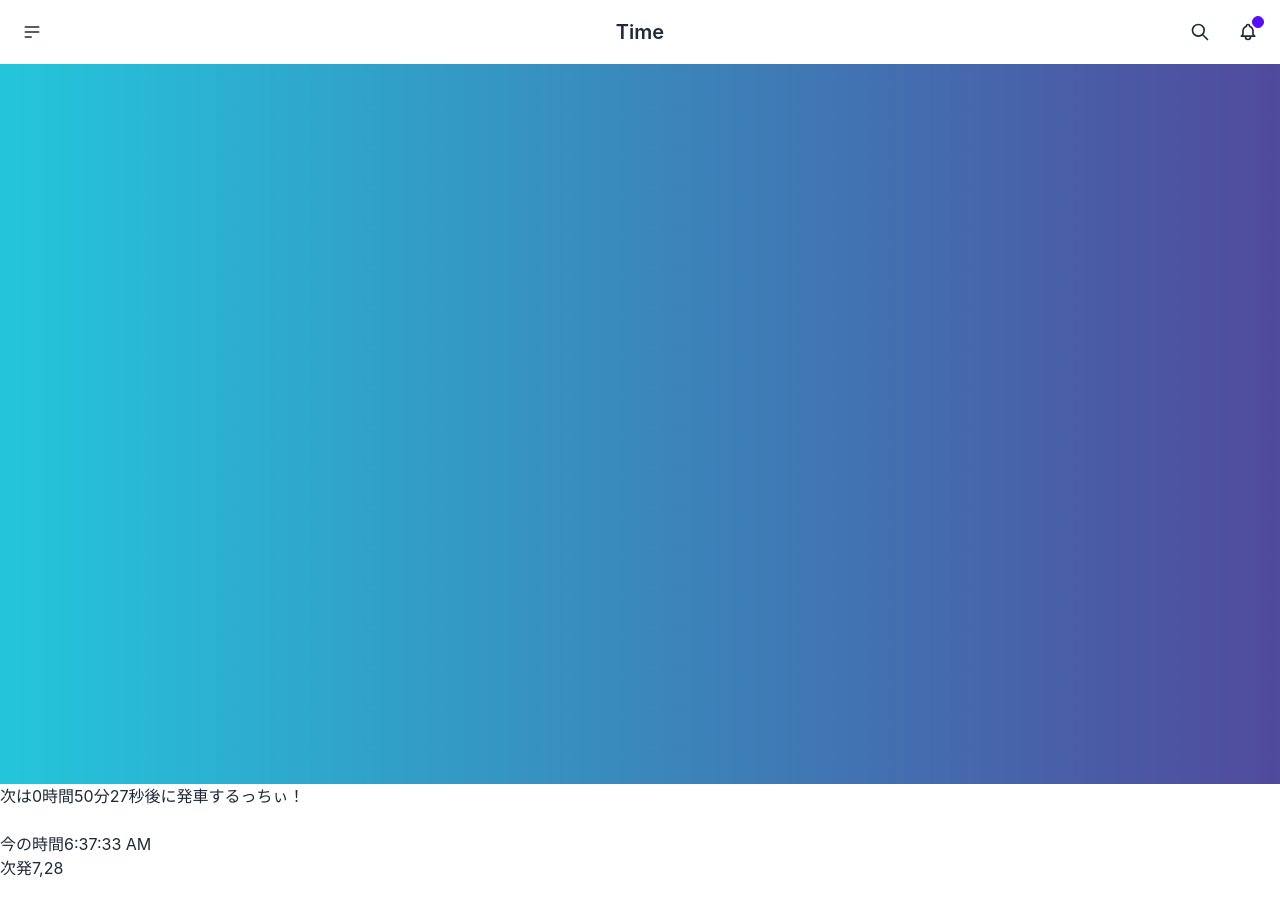
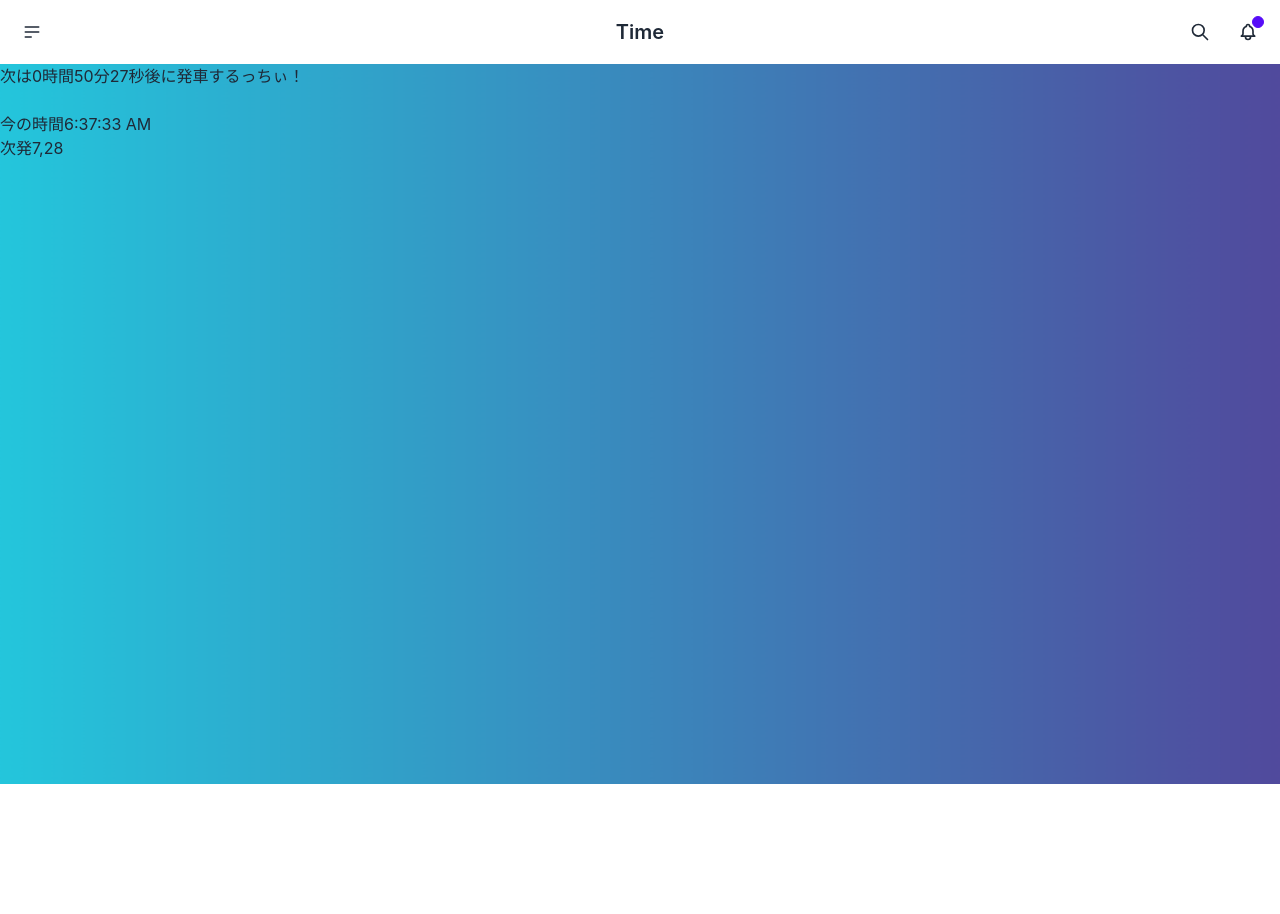
Before and after one commit to samus0n/test, a React (Create React App) app: page /time1 in a window 1280 px wide. Shown: the top 914 px of the page. After the commit the page ends 864 px from the top, so only its background shows below. Built offline with nearby package versions, Linux system fonts and the light colour scheme.

Commit message:
Merge branch 'main' of https://github.com/samus0n/test
add background

```diff
--- a/src/Timetable.css
+++ b/src/Timetable.css
@@ -8,8 +8,10 @@ img {
 }
 
 .background {
-    width: cover;
-    height: cover;
+    position: absolute;
+    height: 100vh;
+    width: 100%;
+    display: center;
 }
 
 .text{
--- a/src/Timetable.jsx
+++ b/src/Timetable.jsx
@@ -1,7 +1,7 @@
 //hachioji minamino station
 import { useState, useEffect } from "react"
 import hachiojiminamino from "./hachiojiminamino.json"
-import css from "./Timetable.css"
+import {} from "./Timetable.css"
 
 const Timetable = () => {
   const [inService, setInService] = useState(false)
--- a/src/Timetable2.css
+++ b/src/Timetable2.css
@@ -8,6 +8,7 @@ img {
 }
 
 .background {
+    position: absolute;
     width: cover;
     height: cover;
 }
--- a/src/Timetable2.jsx
+++ b/src/Timetable2.jsx
@@ -1,7 +1,7 @@
 //hachioji station
 import { useState, useEffect } from "react"
 import hachioji from "./hachioji.json"
-import css from "./Timetable2.css"
+import {} from "./Timetable2.css"
 
 const Timetable = () => {
   const [inService, setInService] = useState(false)
--- a/src/Timetable3.css
+++ b/src/Timetable3.css
@@ -8,6 +8,7 @@ img {
 }
 
 .background {
+    position: absolute;
     width: cover;
     height: cover;
 }
--- a/src/Timetable3.jsx
+++ b/src/Timetable3.jsx
@@ -1,7 +1,7 @@
 //dorm
 import { useState, useEffect } from "react"
 import dorm from "./dorm.json"
-import css from "./Timetable3.css"
+import {} from "./Timetable3.css"
 
 const Timetable = () => {
   const [inService, setInService] = useState(false)
```
